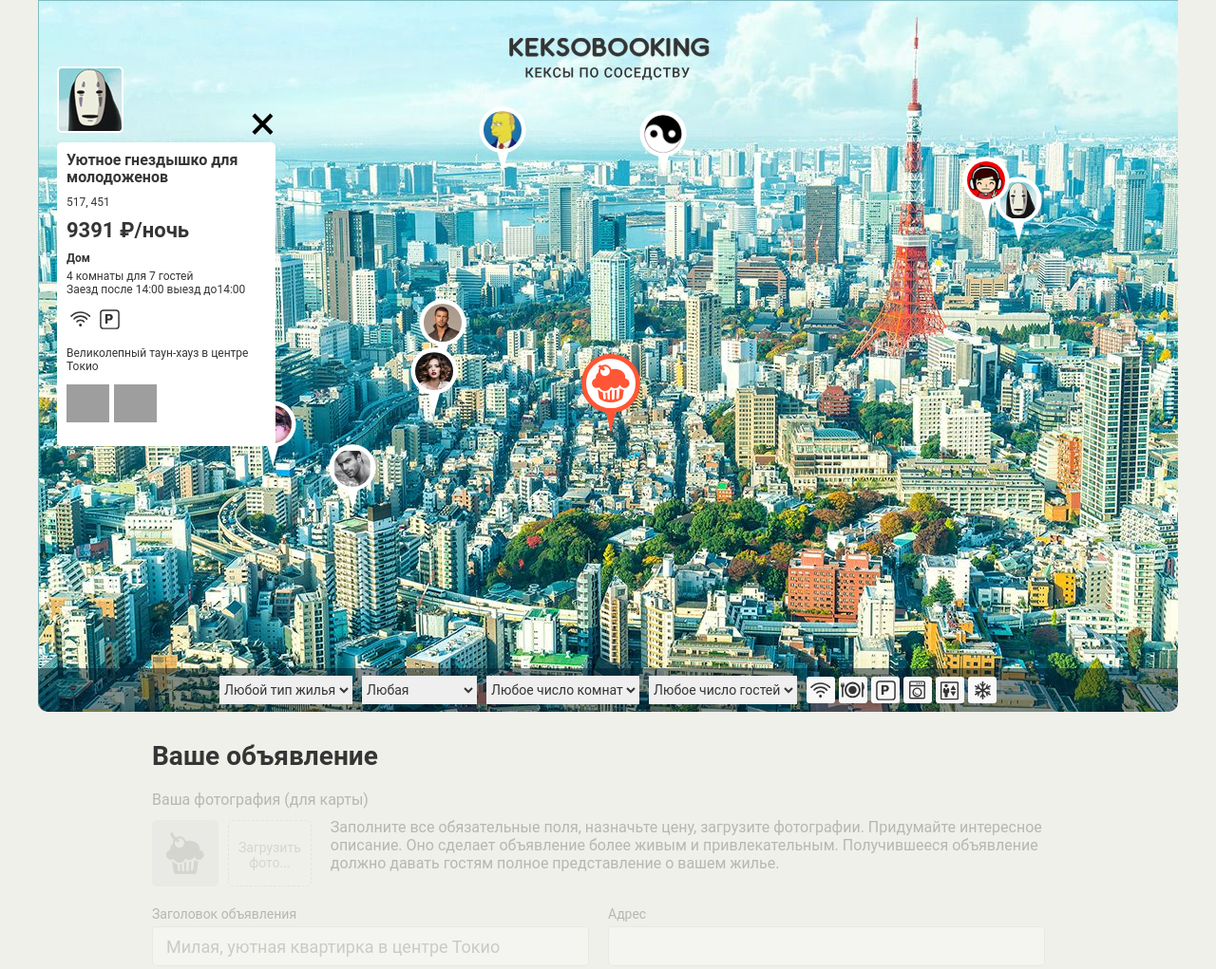
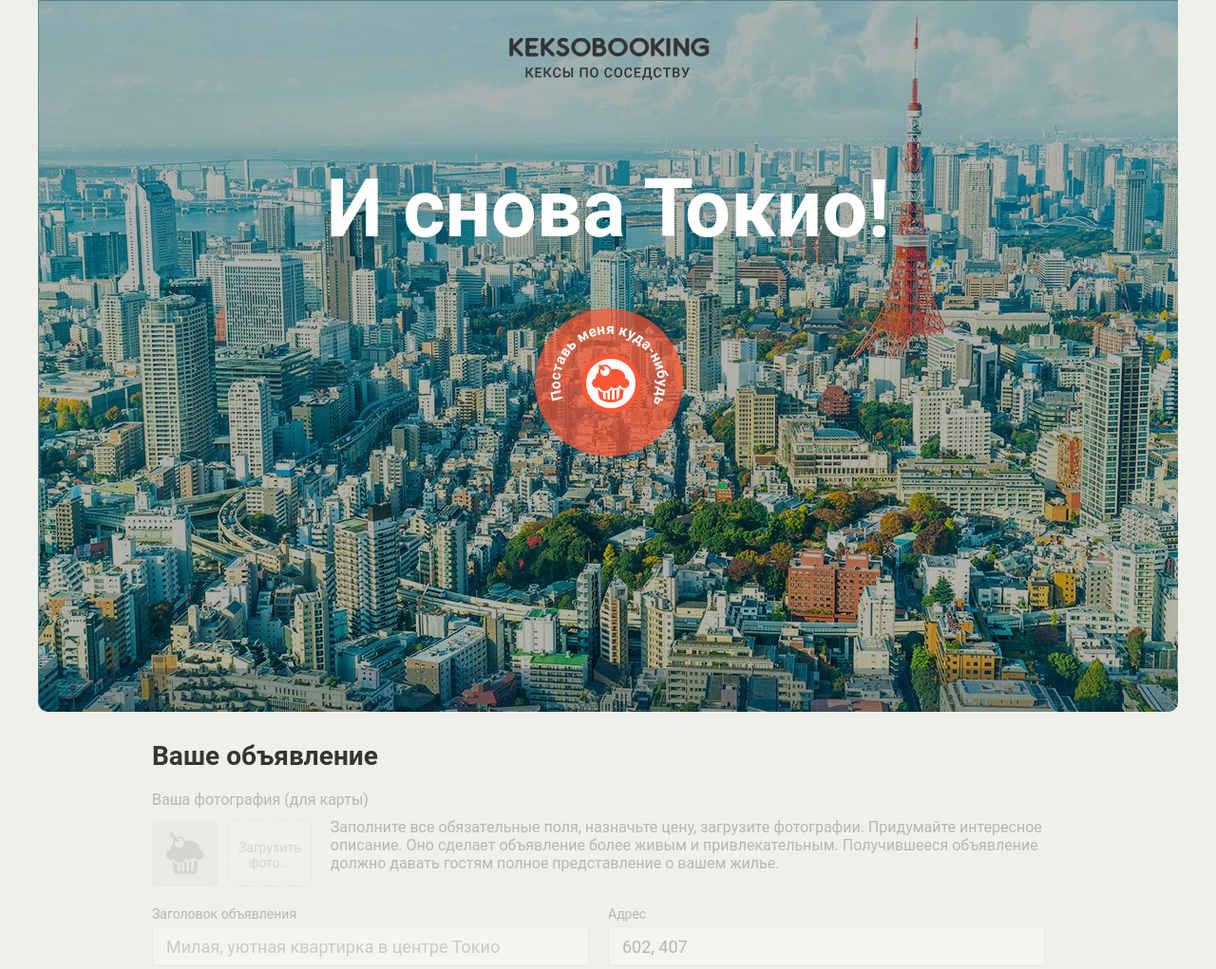
Before and after one commit to julia-marta/keksobooking, a website: page index.html in a window 1280 px wide. Shown: the top 1021 px of the page at 95% size. Drawn offline with Linux system fonts and the light colour scheme; grey boxes are pictures that could not be loaded; files whose address does not match are found by name.

Commit message:
Добавляет реализацию активации страницы, заполнения поля адреса и валидацию селектора

```diff
--- a/js/main.js
+++ b/js/main.js
@@ -6,6 +6,8 @@ var MAX_ROOMS = 5;
 var MAX_GUESTS = 10;
 var MIN_COORDINATEY = 130;
 var MAX_COORDINATEY = 630;
+var MAIN_MOUSE_BUTTON = 0;
+var ENTER_KEY = 'Enter';
 
 var TITLES = ['Уютное гнездышко для молодоженов', 'Маленькая квартирка рядом с парком', 'Небольшая лавочка в парке', 'Императорский дворец в центре Токио', 'Милейший чердачок', 'Наркоманский притон', 'Чёткая хата', 'Стандартная квартира в центре'];
 var TYPES = ['palace', 'flat', 'house', 'bungalo'];
@@ -16,7 +18,13 @@ var PHOTOS = ['http://o0.github.io/assets/images/tokyo/hotel1.jpg', 'http://o0.g
 
 var map = document.querySelector('.map');
 var mapPinsList = map.querySelector('.map__pins');
-var mapContainer = document.querySelector('.map__filters-container');
+// var mapContainer = document.querySelector('.map__filters-container');
+
+var mapPinMain = map.querySelector('.map__pin--main');
+var mapPinMainWidth = mapPinMain.offsetWidth;
+var mapPinMainHeight = mapPinMain.offsetHeight;
+var mapPinMainX = parseInt(mapPinMain.style.left, 10);
+var mapPinMainY = parseInt(mapPinMain.style.top, 10);
 
 var mapPinTemplate = document.querySelector('#pin')
   .content
@@ -29,27 +37,67 @@ var mapPinHeight = mapPinElement.offsetHeight;
 var minCoordinateX = 1 + mapPinWidth;
 var maxCoordinateX = map.offsetWidth - mapPinWidth;
 
-var cardTemplate = document.querySelector('#card')
-.content
-.querySelector('.map__card');
-var photoTemplate = cardTemplate.querySelector('.popup__photo');
+// var cardTemplate = document.querySelector('#card')
+// .content
+// .querySelector('.map__card');
+// var photoTemplate = cardTemplate.querySelector('.popup__photo');
 
-var typesKeys = {
-  palace: 'Дворец',
-  flat: 'Квартира',
-  house: 'Дом',
-  bungalo: 'Бунгало'
+// var typesKeys = {
+//   palace: 'Дворец',
+//   flat: 'Квартира',
+//   house: 'Дом',
+//   bungalo: 'Бунгало'
+// };
+
+var form = document.querySelector('.ad-form');
+var fieldsets = form.querySelectorAll('fieldset');
+var addressField = form.querySelector('#address');
+var roomsSelect = form.querySelector('#room_number');
+var guestsSelect = form.querySelector('#capacity');
+
+// функция отключения/активации полей формы
+
+var setFieldsState = function () {
+  for (var i = 0; i < fieldsets.length; i++) {
+    if (form.classList.contains('ad-form--disabled')) {
+      fieldsets[i].setAttribute('disabled', 'disabled');
+    } else {
+      fieldsets[i].removeAttribute('disabled', 'disabled');
+    }
+  }
 };
+
+// функция заполнения поля адреса
+
+var setAddressValue = function () {
+  var addressX = Math.floor(mapPinMainX + mapPinMainWidth / 2);
+  var addressY = '';
+  if (form.classList.contains('ad-form--disabled')) {
+    addressY = Math.floor(mapPinMainY + mapPinMainHeight / 2);
+  } else {
+    addressY = Math.floor(mapPinMainY + mapPinMainHeight);
+  }
+
+  addressField.value = addressX + ', ' + addressY;
+};
+
+// отключение полей формы при неактивном состоянии карты
+
+setFieldsState();
+
+// заполнение поля адреса при неактивном состоянии карты
+
+setAddressValue();
 
 // функция случайного выбора
 
-function getRandomInt(min, max) {
+var getRandomInt = function (min, max) {
   return Math.floor(Math.random() * (max - min + 1)) + min;
-}
+};
 
 // функция перемешивания массива
 
-function shuffleArray(arr) {
+var shuffleArray = function (arr) {
   for (var i = arr.length - 1; i > 0; i--) {
     var j = Math.floor(Math.random() * (i + 1));
     var temp = arr[i];
@@ -57,7 +105,7 @@ function shuffleArray(arr) {
     arr[j] = temp;
   }
   return arr;
-}
+};
 
 // функция создания массива с объявлениями-объектами
 
@@ -119,121 +167,174 @@ var createPin = function (arr) {
   return mapPinsList.appendChild(pin);
 };
 
-// перевод карты в активный режим и отрисовка меток с объявлениями
+// обработчик клика левой кнопкой мышки на главном пине
 
-map.classList.remove('map--faded');
-createPin(adverts);
-
-// функция вывода доступных удобств из объявления
-
-var renderFeatures = function (advert) {
-  var features = document.createDocumentFragment();
-  for (var i = 0; i < advert.offer.features.length; i++) {
-    var feature = document.createElement('li');
-    feature.className = 'popup__feature popup__feature--' + advert.offer.features[i];
-    features.appendChild(feature);
+var onPinMouseDown = function (evt) {
+  if (evt.button === MAIN_MOUSE_BUTTON) {
+    activateMap();
   }
-
-  return features;
 };
 
-// функция вывода доступных фотографий из объявления
+// обработчик нажатия на Enter на главном пине
 
-var renderPhotos = function (advert) {
-  var photos = document.createDocumentFragment();
-  for (var i = 0; i < advert.offer.photos.length; i++) {
-    var photo = photoTemplate.cloneNode(true);
-    photo.src = advert.offer.photos[i];
-    photos.appendChild(photo);
+var onPinEnterPress = function (evt) {
+  if (evt.key === ENTER_KEY) {
+    activateMap();
   }
-
-  return photos;
 };
 
-// функция создания карточки объявления на основе объекта из массива + скрытие блоков с отсутствующими данными
+// функция перевода карты в активное состояние + активация полей формы + заполнение поля с адресом + отрисовка меток с объявлениями + удаление обработчиков
 
-var renderCard = function (advert) {
-  var advertCard = cardTemplate.cloneNode(true);
-  var advertCardTitle = advertCard.querySelector('.popup__title');
-  var advertCardAddress = advertCard.querySelector('.popup__text--address');
-  var advertCardPrice = advertCard.querySelector('.popup__text--price');
-  var advertCardType = advertCard.querySelector('.popup__type');
-  var advertCardCapacity = advertCard.querySelector('.popup__text--capacity');
-  var advertCardTime = advertCard.querySelector('.popup__text--time');
-  var advertCardFeatures = advertCard.querySelector('.popup__features');
-  var advertCardDescription = advertCard.querySelector('.popup__description');
-  var advertCardPhotos = advertCard.querySelector('.popup__photos');
-  var advertCardAvatar = advertCard.querySelector('.popup__avatar');
-
-  if (advert.offer.title.length === 0) {
-    advertCardTitle.classList.add('hidden');
-  } else {
-    advertCardTitle.textContent = advert.offer.title;
-  }
-
-  if (advert.offer.address.length === 0) {
-    advertCardAddress.classList.add('hidden');
-  } else {
-    advertCardAddress.textContent = advert.offer.address;
-  }
-
-  if (advert.offer.price === 0) {
-    advertCardPrice.classList.add('hidden');
-  } else {
-    advertCardPrice.textContent = advert.offer.price + ' ₽/ночь';
-  }
-
-  if (advert.offer.type.length === 0) {
-    advertCardType.classList.add('hidden');
-  } else {
-    advertCardType.textContent = typesKeys[advert.offer.type];
-  }
-
-  if (advert.offer.rooms === 0 && advert.offer.guests === 0) {
-    advertCardCapacity.classList.add('hidden');
-  } else {
-    advertCardCapacity.textContent = ((advert.offer.rooms !== 0) ? advert.offer.rooms + ' комнаты' : '') + ((advert.offer.guests !== 0) ? ' для ' + advert.offer.guests + ' гостей' : '');
-  }
-
-  if (advert.offer.checkin.length === 0 && advert.offer.checkout.length === 0) {
-    advertCardTime.classList.add('hidden');
-  } else {
-    advertCardTime.textContent = ((advert.offer.checkin.length !== 0) ? 'Заезд после ' + advert.offer.checkin : '') + ((advert.offer.checkout.length !== 0) ? ' выезд до' + advert.offer.checkout : '');
-  }
-
-  if (advert.offer.features.length === 0) {
-    advertCardFeatures.classList.add('hidden');
-  } else {
-    advertCardFeatures.innerHTML = '';
-    advertCardFeatures.appendChild(renderFeatures(advert));
-  }
-
-  if (advert.offer.description.length === 0) {
-    advertCardDescription.classList.add('hidden');
-  } else {
-    advertCardDescription.textContent = advert.offer.description;
-  }
-
-  if (advert.offer.photos.length === 0) {
-    advertCardPhotos.classList.add('hidden');
-  } else {
-    advertCardPhotos.innerHTML = '';
-    advertCardPhotos.appendChild(renderPhotos(advert));
-  }
-
-  advertCardAvatar.src = advert.author.avatar;
-
-  return advertCard;
+var activateMap = function () {
+  map.classList.remove('map--faded');
+  form.classList.remove('ad-form--disabled');
+  setFieldsState();
+  setAddressValue();
+  createPin(adverts);
+  mapPinMain.removeEventListener('mousedown', onPinMouseDown);
+  mapPinMain.removeEventListener('keydown', onPinEnterPress);
 };
 
-// функция вставки созданной карточки на карту
+// добавление обработчиков на главный пин
 
-var createCard = function (arr) {
-  var card = document.createDocumentFragment();
-  card.appendChild(renderCard(arr[0]));
-  return map.insertBefore(card, mapContainer);
+mapPinMain.addEventListener('mousedown', onPinMouseDown);
+mapPinMain.addEventListener('keydown', onPinEnterPress);
+
+// функция проверки соответствия количества гостей количеству комнат
+
+var checkGuestsNumber = function () {
+  for (var i = 0; i < guestsSelect.options.length; i++) {
+    var guestsNumber = guestsSelect.options[i];
+    guestsNumber.removeAttribute('disabled', 'disabled');
+
+    if (guestsNumber.value === '0' && roomsSelect.value !== '100') {
+      guestsNumber.setAttribute('disabled', 'disabled');
+    } else if (guestsNumber.value !== '0' && roomsSelect.value === '100') {
+      guestsSelect.value = 0;
+      guestsNumber.setAttribute('disabled', 'disabled');
+    } else if (guestsNumber.value > roomsSelect.value) {
+      guestsSelect.value = roomsSelect.value;
+      guestsNumber.setAttribute('disabled', 'disabled');
+    }
+  }
 };
 
-// создание карточки объявления
+// обработчик выбора количества комнат
 
-createCard(adverts);
+roomsSelect.addEventListener('change', function () {
+  checkGuestsNumber();
+});
+
+// // функция вывода доступных удобств из объявления
+
+// var renderFeatures = function (advert) {
+//   var features = document.createDocumentFragment();
+//   for (var i = 0; i < advert.offer.features.length; i++) {
+//     var feature = document.createElement('li');
+//     feature.className = 'popup__feature popup__feature--' + advert.offer.features[i];
+//     features.appendChild(feature);
+//   }
+
+//   return features;
+// };
+
+// // функция вывода доступных фотографий из объявления
+
+// var renderPhotos = function (advert) {
+//   var photos = document.createDocumentFragment();
+//   for (var i = 0; i < advert.offer.photos.length; i++) {
+//     var photo = photoTemplate.cloneNode(true);
+//     photo.src = advert.offer.photos[i];
+//     photos.appendChild(photo);
+//   }
+
+//   return photos;
+// };
+
+// // функция создания карточки объявления на основе объекта из массива + скрытие блоков с отсутствующими данными
+
+// var renderCard = function (advert) {
+//   var advertCard = cardTemplate.cloneNode(true);
+//   var advertCardTitle = advertCard.querySelector('.popup__title');
+//   var advertCardAddress = advertCard.querySelector('.popup__text--address');
+//   var advertCardPrice = advertCard.querySelector('.popup__text--price');
+//   var advertCardType = advertCard.querySelector('.popup__type');
+//   var advertCardCapacity = advertCard.querySelector('.popup__text--capacity');
+//   var advertCardTime = advertCard.querySelector('.popup__text--time');
+//   var advertCardFeatures = advertCard.querySelector('.popup__features');
+//   var advertCardDescription = advertCard.querySelector('.popup__description');
+//   var advertCardPhotos = advertCard.querySelector('.popup__photos');
+//   var advertCardAvatar = advertCard.querySelector('.popup__avatar');
+
+//   if (advert.offer.title.length === 0) {
+//     advertCardTitle.classList.add('hidden');
+//   } else {
+//     advertCardTitle.textContent = advert.offer.title;
+//   }
+
+//   if (advert.offer.address.length === 0) {
+//     advertCardAddress.classList.add('hidden');
+//   } else {
+//     advertCardAddress.textContent = advert.offer.address;
+//   }
+
+//   if (advert.offer.price === 0) {
+//     advertCardPrice.classList.add('hidden');
+//   } else {
+//     advertCardPrice.textContent = advert.offer.price + ' ₽/ночь';
+//   }
+
+//   if (advert.offer.type.length === 0) {
+//     advertCardType.classList.add('hidden');
+//   } else {
+//     advertCardType.textContent = typesKeys[advert.offer.type];
+//   }
+
+//   if (advert.offer.rooms === 0 && advert.offer.guests === 0) {
+//     advertCardCapacity.classList.add('hidden');
+//   } else {
+//     advertCardCapacity.textContent = ((advert.offer.rooms !== 0) ? advert.offer.rooms + ' комнаты' : '') + ((advert.offer.guests !== 0) ? ' для ' + advert.offer.guests + ' гостей' : '');
+//   }
+
+//   if (advert.offer.checkin.length === 0 && advert.offer.checkout.length === 0) {
+//     advertCardTime.classList.add('hidden');
+//   } else {
+//     advertCardTime.textContent = ((advert.offer.checkin.length !== 0) ? 'Заезд после ' + advert.offer.checkin : '') + ((advert.offer.checkout.length !== 0) ? ' выезд до' + advert.offer.checkout : '');
+//   }
+
+//   if (advert.offer.features.length === 0) {
+//     advertCardFeatures.classList.add('hidden');
+//   } else {
+//     advertCardFeatures.innerHTML = '';
+//     advertCardFeatures.appendChild(renderFeatures(advert));
+//   }
+
+//   if (advert.offer.description.length === 0) {
+//     advertCardDescription.classList.add('hidden');
+//   } else {
+//     advertCardDescription.textContent = advert.offer.description;
+//   }
+
+//   if (advert.offer.photos.length === 0) {
+//     advertCardPhotos.classList.add('hidden');
+//   } else {
+//     advertCardPhotos.innerHTML = '';
+//     advertCardPhotos.appendChild(renderPhotos(advert));
+//   }
+
+//   advertCardAvatar.src = advert.author.avatar;
+
+//   return advertCard;
+// };
+
+// // функция вставки созданной карточки на карту
+
+// var createCard = function (arr) {
+//   var card = document.createDocumentFragment();
+//   card.appendChild(renderCard(arr[0]));
+//   return map.insertBefore(card, mapContainer);
+// };
+
+// // создание карточки объявления
+
+// createCard(adverts);
```
Also changed, not shown: index.html (+1 -1 lines).
